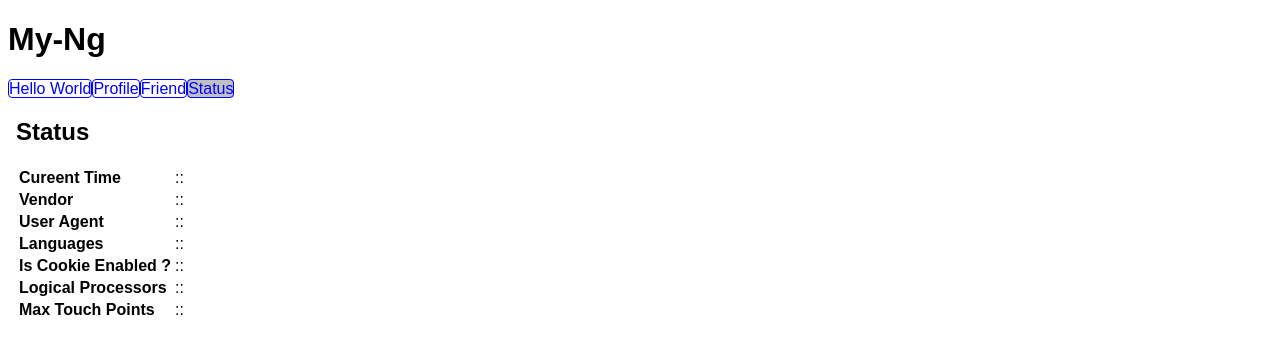
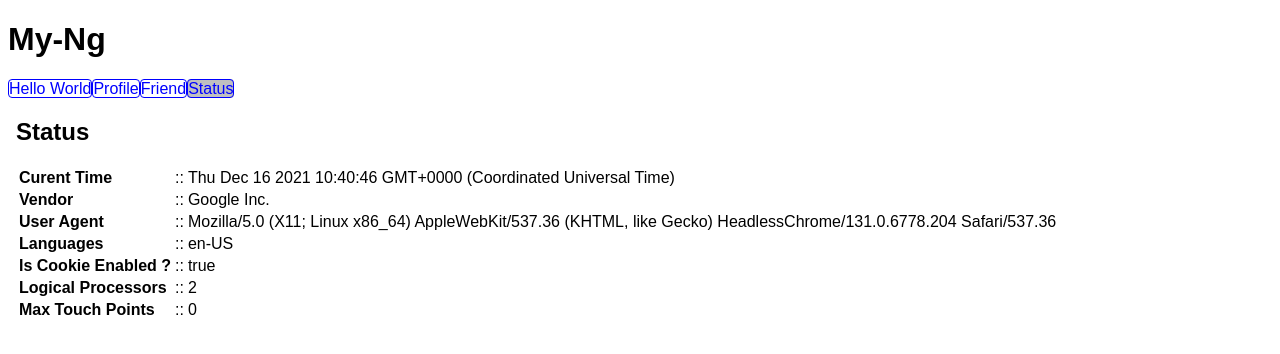
Before and after one commit to camt-mmit/2021_02-954447-001-lab-angular-01-keemdedone, an Angular app: page /status in a window 1280 px wide. Shown: the top 354 px of the page. Built offline with nearby package versions, Linux system fonts and the light colour scheme.

Commit message:
complete requirement

```diff
--- a/src/app/friend/friend.component.html
+++ b/src/app/friend/friend.component.html
@@ -24,7 +24,7 @@
             <a href="https://camt-mmit.github.io/2021_02-954447-001-lab02-javascript-and-dom-Noppakhun230/dom-assignment.html">
               LAB-02
             </a>
-            <a href="https://camt-mmit.github.io/2021_02-954447-001-lab03-typescript-Noppakhun230/ts-assignment.html">
+            <a href="https://camt-mmit.github.io/2021_02-954447-001-lab03-typescript-Noppakhun230/dom-assignment.html">
               LAB-03
             </a>
             <a href="https://camt-mmit.github.io/2021_02-954447-001-lab-angular-01-Noppakhun230/">
--- a/src/app/status/status.component.html
+++ b/src/app/status/status.component.html
@@ -9,39 +9,39 @@
   <h2>Status</h2>
   <table>
     <tr>
-      <th>Cureent Time</th>
+      <th>Curent Time</th>
       <td>::</td>
-      <td></td>
+      <td>{{ timeStamp }}</td>
     </tr>
     <tr>
       <th>Vendor</th>
       <td>::</td>
-      <td></td>
+      <td>{{ vendor }}</td>
     </tr>
     <tr>
       <th>User Agent</th>
       <td>::</td>
-      <td></td>
+      <td>{{ userAgent }}</td>
     </tr>
     <tr>
       <th>Languages</th>
       <td>::</td>
-      <td></td>
+      <td>{{ language }}</td>
     </tr>
     <tr>
       <th>Is Cookie Enabled ?</th>
       <td>::</td>
-      <td></td>
+      <td>{{ cookie }}</td>
     </tr>
     <tr>
       <th>Logical Processors</th>
       <td>::</td>
-      <td></td>
+      <td>{{ processor }}</td>
     </tr>
     <tr>
       <th>Max Touch Points</th>
       <td>::</td>
-      <td></td>
+      <td>{{ maxTouch }}</td>
     </tr>
   </table>
 </body>
--- a/src/app/status/status.component.ts
+++ b/src/app/status/status.component.ts
@@ -5,11 +5,18 @@
   templateUrl: './status.component.html',
   styleUrls: ['./status.component.scss']
 })
-export class StatusComponent implements OnInit {
-
-  constructor() { }
+export class StatusComponent implements OnInit{
 
   // eslint-disable-next-line @angular-eslint/no-empty-lifecycle-method
   ngOnInit(): void {
-    }
+    const date1 = new Date('December 17, 1995 03:24:00');
   }
+
+  cookie = navigator.cookieEnabled;
+  language = navigator.languages;
+  vendor = navigator.vendor;
+  maxTouch = navigator.maxTouchPoints;
+  userAgent = navigator.userAgent;
+  processor = navigator.hardwareConcurrency;
+  timeStamp = Date();
+  }
```
